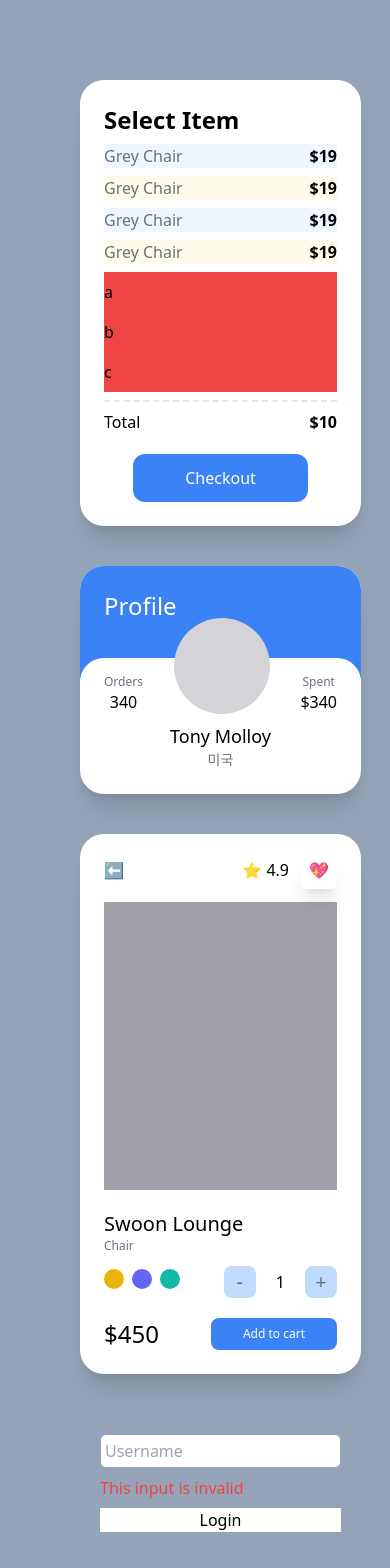
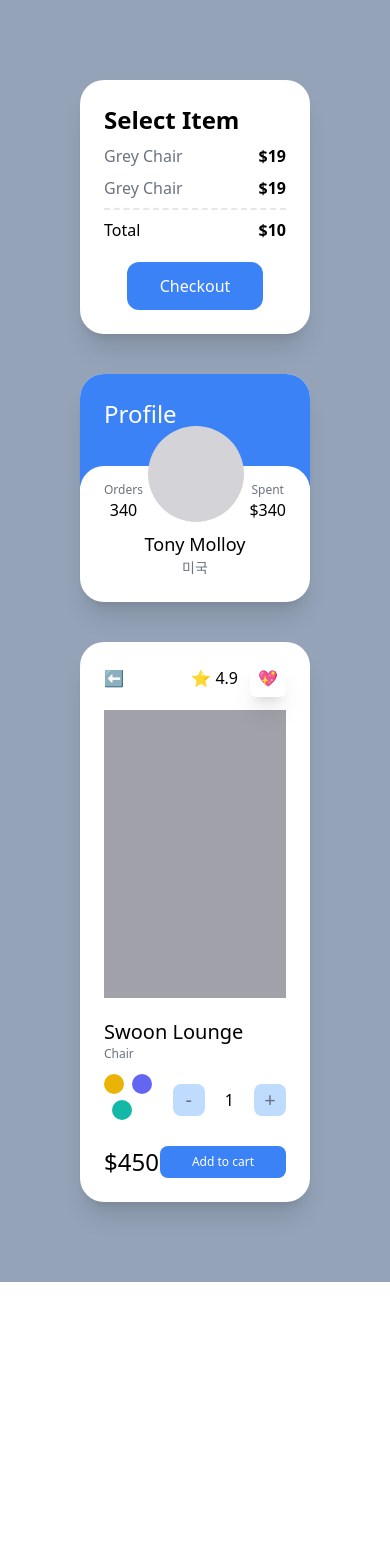
Before and after one commit to mdgarden/carrot-market, a Next.js app: page / in a window 390 px wide. Shown: the top 1568 px of the page. After the commit the page ends 1282 px from the top, so only its background shows below. Built offline with nearby package versions, Linux system fonts and the light colour scheme.

Commit message:
Responsive Modifiers

```diff
--- a/pages/index.tsx
+++ b/pages/index.tsx
@@ -3,26 +3,19 @@ import type { NextPage } from "next";
 const Home: NextPage = () => {
   return (
     <div className="grid min-h-screen gap-10 bg-slate-400 py-20 px-20">
-      <div className="rounded-3xl bg-white p-6 shadow-xl">
+      <div className="rounded-3xl bg-white p-6 shadow-xl sm:bg-red-400 sm:hover:bg-pink-800 md:bg-teal-400  lg:bg-indigo-400 xl:bg-yellow-400 2xl:bg-pink-500">
         <span className="text-2xl font-semibold">Select Item</span>
         <ul>
-          {[1, 2, 3, 4].map((i) => (
-            <div
-              key={i}
-              className="my-2 flex justify-between first:bg-teal-50 last:bg-amber-50 odd:bg-blue-50 even:bg-yellow-50"
-            >
-              <span className="text-gray-500">Grey Chair</span>
-              <span className="font-semibold">$19</span>
-            </div>
-          ))}
+          <div className="my-2 flex justify-between ">
+            <span className="text-gray-500">Grey Chair</span>
+            <span className="font-semibold">$19</span>
+          </div>
+          <div className="my-2 flex justify-between ">
+            <span className="text-gray-500">Grey Chair</span>
+            <span className="font-semibold">$19</span>
+          </div>
         </ul>
-        <ul>
-          {["a", "b", "c", ""].map((c, i) => (
-            <li className="bg-red-500 py-2 empty:hidden" key={i}>
-              {c}
-            </li>
-          ))}
-        </ul>
+
         <div className="mt-2 flex justify-between border-t-2 border-dashed pt-2">
           <span>Total</span>
           <span className="font-semibold">$10</span>
@@ -37,7 +30,7 @@ const Home: NextPage = () => {
           Checkout
         </button>
       </div>
-      <div className="overflow-hidden rounded-3xl bg-white shadow-xl">
+      <div className="group overflow-hidden rounded-3xl bg-white shadow-xl">
         <div className="bg-blue-500 p-6 pb-14">
           <span className="text-2xl text-white">Profile</span>
         </div>
@@ -47,7 +40,7 @@ const Home: NextPage = () => {
               <span className="text-xs text-gray-500">Orders</span>
               <span className="font-medium">340</span>
             </div>
-            <div className="h-24 w-24 rounded-full bg-zinc-300" />
+            <div className="h-24 w-24 rounded-full bg-zinc-300 transition-colors group-hover:bg-red-300" />
             <div className="flex flex-col items-center">
               <span className="text-xs text-gray-500">Spent</span>
               <span className="font-medium">$340</span>
@@ -95,29 +88,6 @@ const Home: NextPage = () => {
           </div>
         </div>
       </div>
-      <form className="flex flex-col space-y-2  p-5 ">
-        <input
-          type="text"
-          required
-          placeholder="Username"
-          className="peer rounded-md border border-gray-400 p-1 "
-        />
-        <span className="hidden peer-invalid:block peer-invalid:text-red-500">
-          This input is invalid
-        </span>
-        <span className="hidden peer-valid:block peer-valid:text-teal-500">
-          Awesome username
-        </span>
-        <span className="hidden peer-hover:block peer-hover:text-amber-500">
-          Hello
-        </span>
-        <input type="submit" value="Login" className="bg-white" />
-      </form>
-      <div className="flex flex-col space-y-2  p-5 ">
-        <p className="first-letter:text-7xl first-letter:hover:text-purple-400">
-          Hello everyone!
-        </p>
-      </div>
     </div>
   );
 };
```
